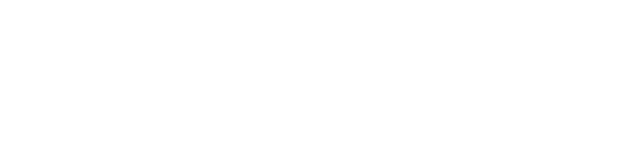
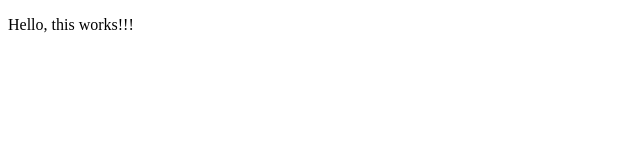
Before and after one commit to akandiew/isnothererepo, a website: page index.html in a window 1280 px wide. Shown: the whole page, without its empty margins (0-640 px from the left). Drawn offline with Linux system fonts and the light colour scheme.

Commit message:
3x a charm

```diff
--- a/index.html
+++ b/index.html
@@ -6,6 +6,6 @@
     <title>Document</title>
 </head>
 <body>
-
+    <p>Hello, this works!!!</p>
 </body>
 </html>
```
Also changed, not shown: package.json (added, +26 -0 lines), 1 other file.
